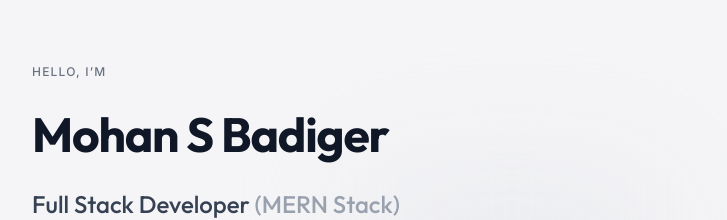
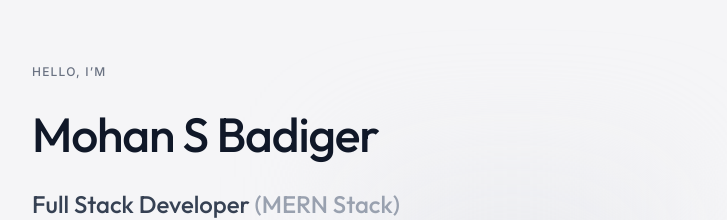
Before and after one commit to Mohan-Badiger/cv-mohan, a React (Vite) app: page / in a window 1280 px wide. Shown: the top 220 px of the page, without its empty margins (128-855 px from the left). Built offline with nearby package versions, Linux system fonts and the light colour scheme; no server answers.

Commit message:
feat: add Education, Experience, Projects, and Skills components to personal CV website

```diff
--- a/src/components/Contact.jsx
+++ b/src/components/Contact.jsx
@@ -14,7 +14,7 @@
           transition={{ duration: 0.6, ease: "easeOut" }}
           className="mb-8 sm:mb-10 text-center"
         >
-          <h2 className="text-2xl sm:text-3xl font-bold tracking-tight text-gray-900 dark:text-white">
+          <h2 className="text-2xl sm:text-3xl font-medium tracking-tight text-gray-900 dark:text-white">
             Let’s Connect
           </h2>
           <p className="mt-2 text-sm sm:text-base text-gray-500 dark:text-gray-400">
--- a/src/components/Hero.jsx
+++ b/src/components/Hero.jsx
@@ -50,7 +50,7 @@
               visible: { opacity: 1, y: 0 },
             }}
             transition={{ duration: 0.55 }}
-            className="text-3xl sm:text-4xl md:text-5xl font-bold tracking-tight text-gray-900 dark:text-white leading-tight"
+            className="text-3xl sm:text-4xl md:text-5xl font-medium tracking-tight text-gray-900 dark:text-white leading-tight"
           >
             Mohan S Badiger
           </motion.h1>
```
